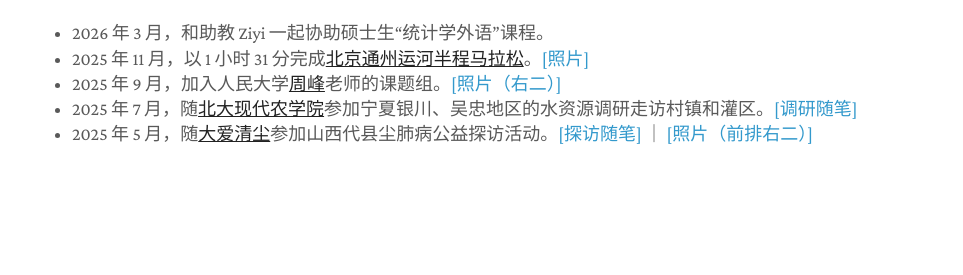
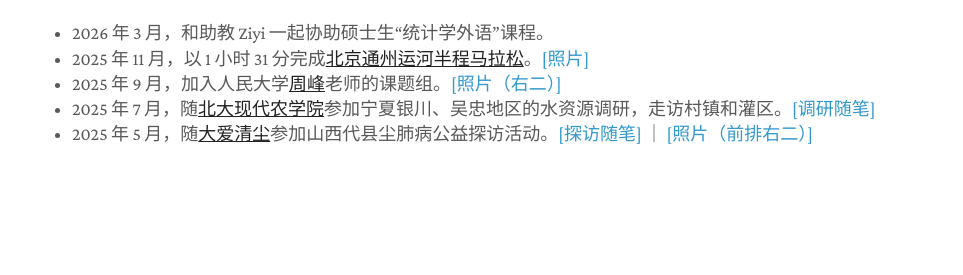
Before and after one commit to zhangming4153/zhangming4153.github.io, a Jekyll site: the page built from cn/index.md, in a window 1280 px wide. Shown: the part 824-1099 px from the top of the page, without its empty margins (158-1121 px from the left). Built offline with Jekyll 4.4.1, drawn with Linux system fonts in a browser that asks for light colours; a style sheet for code colours, icons or effects is not loaded.

```diff
--- a/cn/index.md
+++ b/cn/index.md
@@ -12,5 +12,5 @@ title: 章明
 - 2026 年 3 月，和助教 Ziyi 一起协助硕士生“统计学外语”课程。
 - 2025 年 11 月，以 1 小时 31 分完成<a href="https://baike.baidu.com/item/2025北京通州运河半程马拉松/66790330"><strong><u>北京通州运河半程马拉松</u></strong></a>。[[照片]](/assets/tongz_semimara_profile.jpg)
 - 2025 年 9 月，加入人民大学<a href="https://zhoufeng6288.github.io"><strong><u>周峰</u></strong></a>老师的课题组。[[照片（右二）]](/assets/people_0912.jpg)
-- 2025 年 7 月，随<a href="https://www.saas.pku.edu.cn"><strong><u>北大现代农学院</u></strong></a>参加宁夏银川、吴忠地区的水资源调研走访村镇和灌区。[[调研随笔]](/assets/Ningxia.pdf)
+- 2025 年 7 月，随<a href="https://www.saas.pku.edu.cn"><strong><u>北大现代农学院</u></strong></a>参加宁夏银川、吴忠地区的水资源调研，走访村镇和灌区。[[调研随笔]](/assets/Ningxia.pdf)
 - 2025 年 5 月，随<a href="https://daqc.org.cn"><strong><u>大爱清尘</u></strong></a>参加山西代县尘肺病公益探访活动。[[探访随笔]](/assets/Shanxi.pdf) ｜ [[照片（前排右二）]](/assets/daai_202505.jpg)
```
